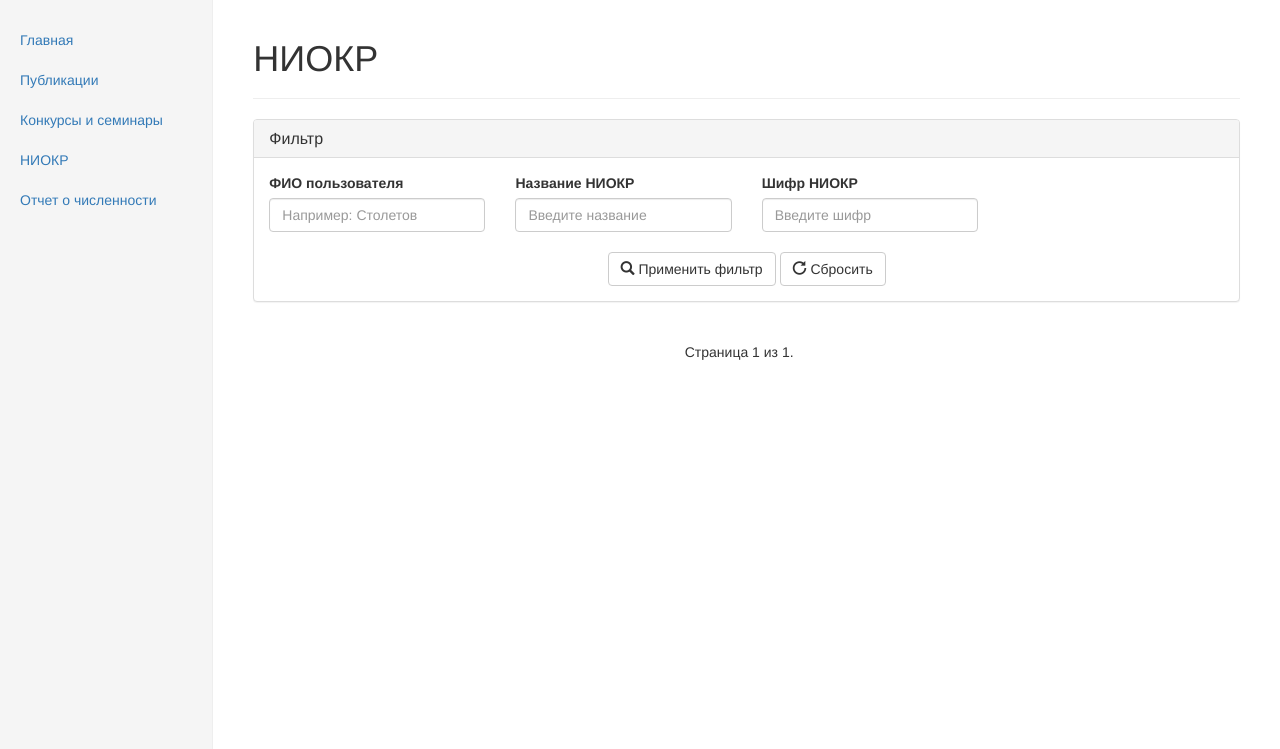
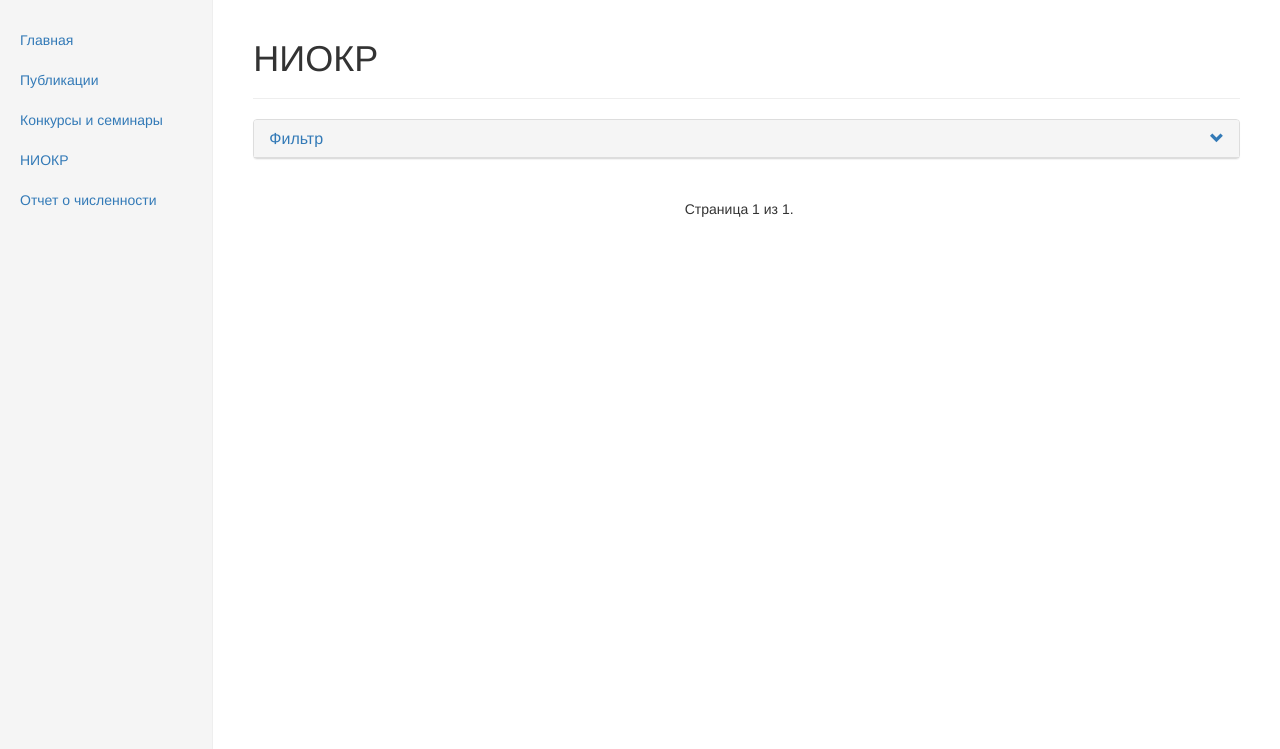
Before and after one commit to dartl/IS_ScientificWork, a Django app: page /scientificWork/rads in a window 1280 px wide. Shown: the part 51-800 px from the top of the page. Run offline with Django 3.2, Linux system fonts and the light colour scheme; data that the repository does not hold is empty; parts of the project's set-up code (start-up, migrations or seed data) failed here and were passed over; some libraries are stand-ins or nearby versions.

Commit message:
Фильтр теперь в виде выпадающей панели

```diff
--- a/scientificWork/static/scientificWork/css/style.css
+++ b/scientificWork/static/scientificWork/css/style.css
@@ -63,6 +63,12 @@ body {
   display: none;
 }
 
+.display-block-a {
+    display: block;
+    width: 100%;
+    overflow: hidden;
+}
+
 .main {
   padding: 20px;
 }
@@ -93,6 +99,17 @@ body {
     margin: 0 0 20px 0;
   }
 
+  .main .filter .panel-heading{
+    overflow: hidden;
+  }
+
+    .main .filter .panel-heading h3 {
+      float: left;
+    }
+    .main .filter .panel-heading .glyphicon{
+      float:right;
+    }
+
 
 /*
  * Placeholder dashboard ideas
--- a/scientificWork/static/scientificWork/js/scripts.js
+++ b/scientificWork/static/scientificWork/js/scripts.js
@@ -9,9 +9,11 @@ $(window).load(function () {
     }
 
     if ($(this).val() == "guidelines") {
-      $(".filter .display-none").hide(300);
-      $("[name='type']").parent().show(300);
-      $("[name='isbn']").parent().show(300);
+      if (last_type != "book") {
+        $(".filter .display-none").hide(300);
+        $("[name='type']").parent().show(300);
+        $("[name='isbn']").parent().show(300);
+      }
     }
 
     if ($(this).val() == "book") {
@@ -47,4 +49,13 @@ $(window).load(function () {
     }
     last_type = $(this).val();
   });
+
+  $('#collapseOne').on('hide.bs.collapse', function () {
+    $(".filter .panel-heading .glyphicon").removeClass("glyphicon-chevron-up");
+    $(".filter .panel-heading .glyphicon").addClass("glyphicon-chevron-down");
+  })
+  $('#collapseOne').on('show.bs.collapse', function () {
+    $(".filter .panel-heading .glyphicon").removeClass("glyphicon-chevron-down");
+    $(".filter .panel-heading .glyphicon").addClass("glyphicon-chevron-up");
+  })
 });
--- a/scientificWork/templates/scientificWork/rads.html
+++ b/scientificWork/templates/scientificWork/rads.html
@@ -2,10 +2,14 @@
 {% block title %}НИОКР{% endblock %}
 {% block pagename %}НИОКР{% endblock %}
 {% block content %}
-<div class="panel panel-default">
+<div class="panel panel-default filter" id="panel_filter">
     <div class="panel-heading">
+        <a data-toggle="collapse" data-parent="#panel_filter" href="#collapseOne" class="display-block-a">
             <h3 class="panel-title">Фильтр</h3>
+            <span class="glyphicon glyphicon-chevron-down"></span>
+        </a>
     </div>
+    <div id="collapseOne" class="panel-collapse collapse out">
         <div class="panel-body">
             <form role="form" action="rads" method="GET">
                 <div class="row">
@@ -28,6 +32,7 @@
                     </div>
                 </div>
             </form>
+        </div>
     </div>
 </div>
 
```
Also changed, not shown: scientificWork/templates/scientificWork/competitions.html (+6 -1 lines), scientificWork/templates/scientificWork/publications.html (+6 -2 lines). Lines whose indentation alone changed are shown as unchanged.
